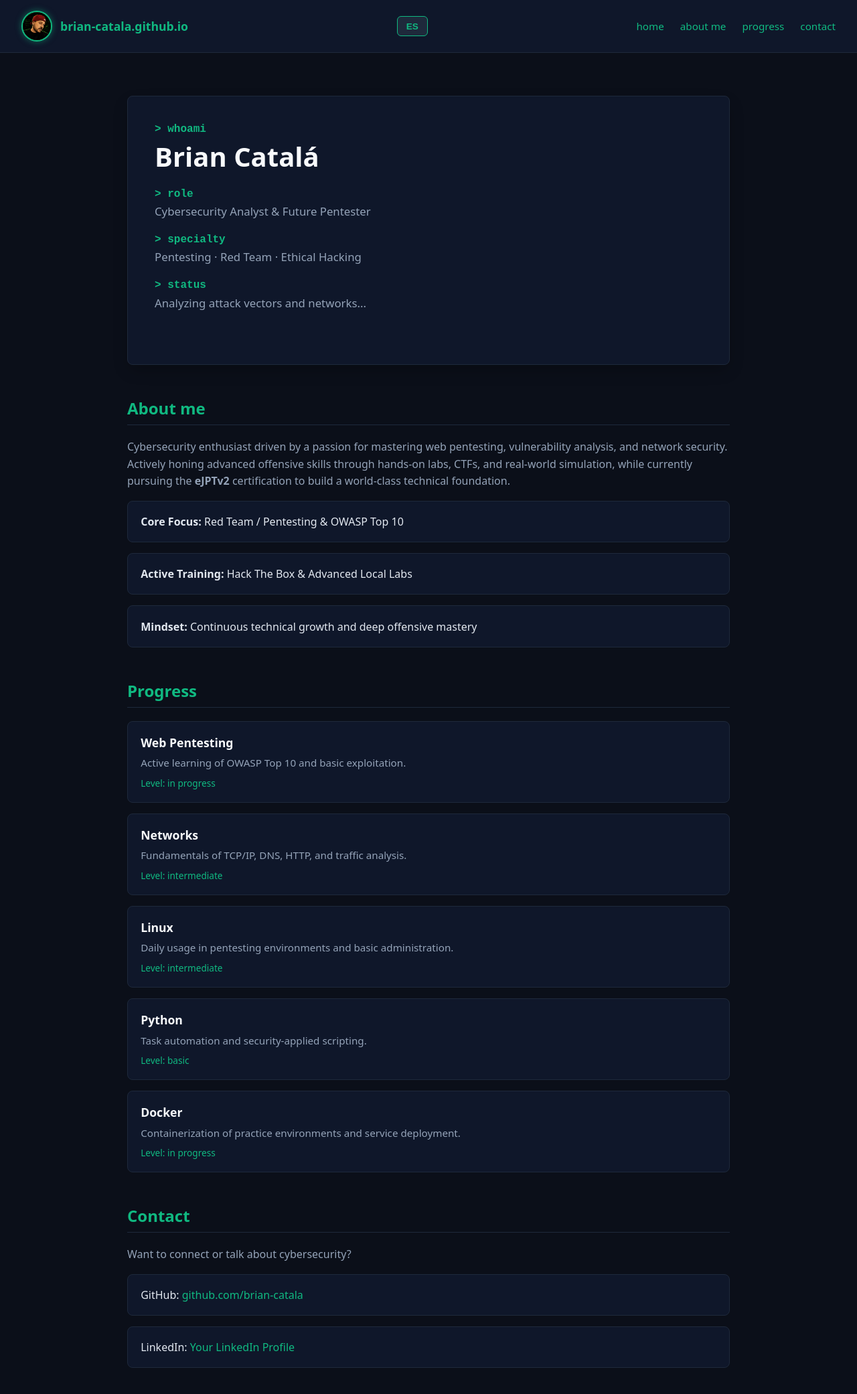
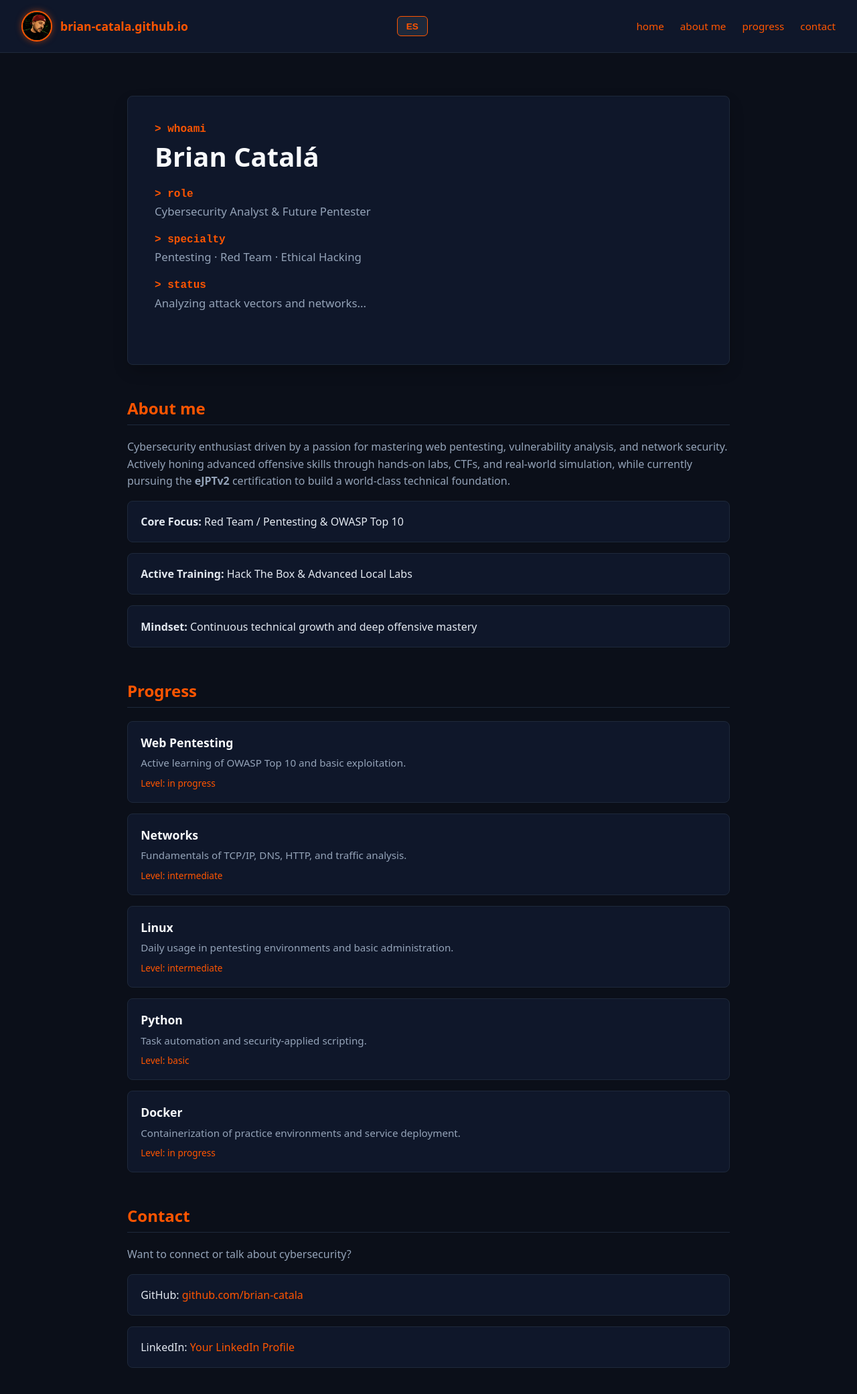
Before and after one commit to brian-catala/brian-catala.github.io, an Astro site: page / in a window 1280 px wide. Shown: the whole page at 67% size. Built offline with nearby package versions, Linux system fonts and the light colour scheme; Astro itself is replaced by a stand-in of ours.

Commit message:
Cambiar color a naranja fosfi

```diff
--- a/src/pages/index.astro
+++ b/src/pages/index.astro
@@ -34,14 +34,14 @@
         gap: 12px;
       }
 
-      /* Estilo del avatar con brillo verde ajustado */
+      /* Estilo del avatar con brillo naranja fosfi ajustado */
       .avatar {
         width: 42px;
         height: 42px;
         border-radius: 50%;
         background: #1e293b;
-        border: 2px solid #10b981;
-        box-shadow: 0 0 10px rgba(16, 185, 129, 0.5);
+        border: 2px solid #ff5500;
+        box-shadow: 0 0 10px rgba(255, 85, 0, 0.5);
         overflow: hidden;
         display: flex;
         align-items: center;
@@ -56,7 +56,7 @@
       }
 
       .logo-text {
-        color: #10b981;
+        color: #ff5500;
         font-weight: 700;
         font-size: 1.1rem;
         text-decoration: none;
@@ -78,22 +78,22 @@
 
       /* Estilo de los enlaces del menú */
       nav ul li a {
-        color: #10b981;
+        color: #ff5500;
         text-decoration: none;
         font-size: 0.95rem;
         transition: color 0.2s ease;
       }
 
       nav ul li a:hover {
-        color: #34d399;
+        color: #ff7733;
         text-decoration: underline;
       }
 
       /* Botón de cambio de idioma */
       #lang-toggle {
         background-color: #1e293b;
-        color: #10b981;
-        border: 1px solid #10b981;
+        color: #ff5500;
+        border: 1px solid #ff5500;
         padding: 0.4rem 0.8rem;
         border-radius: 6px;
         cursor: pointer;
@@ -103,7 +103,7 @@
       }
 
       #lang-toggle:hover {
-        background-color: #10b981;
+        background-color: #ff5500;
         color: #0b0f19;
       }
 
@@ -111,8 +111,8 @@
       .menu-toggle {
         display: none;
         background: none;
-        border: 1px solid #10b981;
-        color: #10b981;
+        border: 1px solid #ff5500;
+        color: #ff5500;
         font-size: 1.2rem;
         padding: 0.3rem 0.6rem;
         border-radius: 6px;
@@ -132,7 +132,7 @@
 
       h2 {
         font-size: 1.5rem;
-        color: #10b981;
+        color: #ff5500;
         border-bottom: 1px solid #1e293b;
         padding-bottom: 0.5rem;
         margin-top: 2rem;
@@ -160,7 +160,7 @@
       }
 
       .card:hover {
-        border-color: #10b981;
+        border-color: #ff5500;
       }
 
       .card h3 {
@@ -178,7 +178,7 @@
         display: block;
         margin-top: 0.5rem;
         font-size: 0.85rem;
-        color: #10b981;
+        color: #ff5500;
         font-weight: 500;
       }
 
@@ -193,7 +193,7 @@
       }
 
       .terminal-prompt {
-        color: #10b981;
+        color: #ff5500;
         font-weight: bold;
         margin-top: 1.2rem;
         margin-bottom: 0.2rem;
@@ -223,7 +223,7 @@
       /* Efecto de cursor parpadeante tipo terminal */
       .cursor {
         display: inline-block;
-        background-color: #10b981;
+        background-color: #ff5500;
         width: 8px;
         height: 18px;
         margin-left: 4px;
@@ -342,7 +342,7 @@
       <section id="about">
         <h2 data-en="About me" data-es="Sobre mí">About me</h2>
         <p data-en="Cybersecurity enthusiast driven by a passion for mastering web pentesting, vulnerability analysis, and network security. Actively honing advanced offensive skills through hands-on labs, CTFs, and real-world simulation, while currently pursuing the eJPTv2 certification to build a world-class technical foundation."
-           data-es="Entusiasta de la ciberseguridad impulsado por la pasión de dominar el pentesting web, el análisis de vulnerabilidades y la seguridad de redes. Mejorando activamente habilidades ofensivas avanzadas mediante laboratorios prácticos, CTFs y simulaciones del mundo real, mientras curso actualmente la certificación eJPTv2 para construir una base técnica de primer nivel.">
+            data-es="Entusiasta de la ciberseguridad impulsado por la pasión de dominar el pentesting web, el análisis de vulnerabilidades y la seguridad de redes. Mejorando activamente habilidades ofensivas avanzadas mediante laboratorios prácticos, CTFs y simulaciones del mundo real, mientras curso actualmente la certificación eJPTv2 para construir una base técnica de primer nivel.">
           Cybersecurity enthusiast driven by a passion for mastering web pentesting, vulnerability analysis, and network security.
           Actively honing advanced offensive skills through hands-on labs, CTFs, and real-world simulation, while currently pursuing the <strong>eJPTv2</strong> certification to build a world-class technical foundation.
         </p>
@@ -389,8 +389,8 @@
         <h2 data-en="Contact" data-es="Contacto">Contact</h2>
         <p data-en="Want to connect or talk about cybersecurity?" data-es="¿Quieres conectar o hablar sobre ciberseguridad?">Want to connect or talk about cybersecurity?</p>
         <ul class="card-list" style="margin-top: 1rem;">
-          <li class="card">GitHub: <a href="https://github.com/brian-catala" target="_blank" style="color: #10b981; text-decoration: none;">github.com/brian-catala</a></li>
-          <li class="card">LinkedIn: <a href="https://www.linkedin.com/in/brian-catala/" target="_blank" style="color: #10b981; text-decoration: none;" data-en="Your LinkedIn Profile" data-es="Tu Perfil de LinkedIn">Your LinkedIn Profile</a></li>
+          <li class="card">GitHub: <a href="https://github.com/brian-catala" target="_blank" style="color: #ff5500; text-decoration: none;">github.com/brian-catala</a></li>
+          <li class="card">LinkedIn: <a href="https://www.linkedin.com/in/brian-catala/" target="_blank" style="color: #ff5500; text-decoration: none;" data-en="Your LinkedIn Profile" data-es="Tu Perfil de LinkedIn">Your LinkedIn Profile</a></li>
         </ul>
       </section>
     </main>
```
